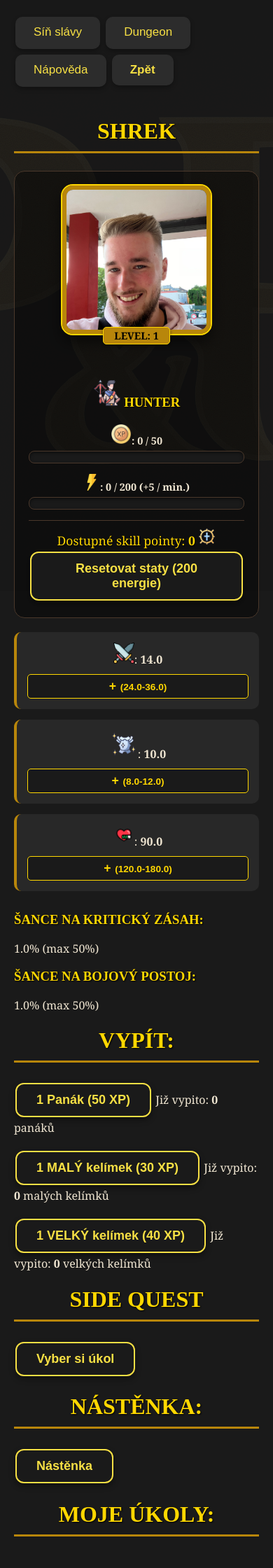
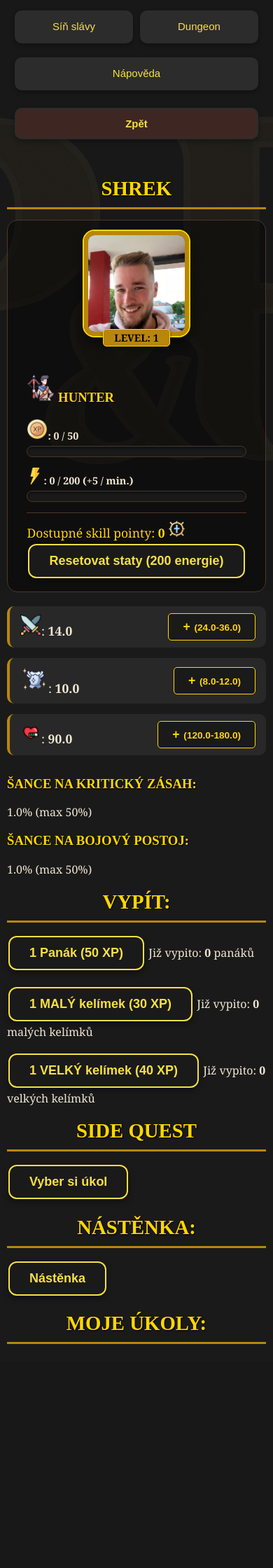
Before and after one commit to Tomas-Gallischek/PnP-Drinking-game, a Django app: page /player_info/2482/ in a window 390 px wide. Shown: the whole page at 70% size. After the commit the page ends 1920 px from the top, so only its background shows below. Run offline with Django 5.2, Linux system fonts and the light colour scheme; data comes from the database, SQL or seed files in the repository; both versions use the stored data as it was after the commit; data that the repository does not hold is empty.

Commit message:
přidaná responzivita

```diff
--- a/game/static/game/player_info.css
+++ b/game/static/game/player_info.css
@@ -169,111 +169,44 @@
     margin-right: 2px;
 }
 
-/* Responzivita pro menší obrazovky */
 @media (max-width: 768px) {
+    /* Hlavní sekce pod sebe */
     .player-main-section {
         flex-direction: column;
-        text-align: center;
+        gap: 20px;
+        padding: 15px; /* Menší padding */
     }
 
+    /* Profilovka menší na mobilu */
+    .player-avatar-container {
+        width: 150px;
+        height: 150px;
+    }
+
+    /* Mřížka statistik - na mobilu 3 vedle sebe je moc, dáme je pod sebe */
     .stats-grid {
-        grid-template-columns: 1fr;
+        display: flex;      /* Změna z gridu na flex pro lepší kontrolu */
+        flex-direction: column;
+        gap: 15px;
+    }
+
+    /* Karty statistik */
+    .stat-card {
+        flex-direction: row; /* Ikonka vlevo, tlačítko vpravo */
+        justify-content: space-between;
+        align-items: center;
+        padding: 10px 15px;
+    }
+
+    .stat-label {
+        font-size: 1.1rem;
+        margin-bottom: 0; /* Zrušení marginu, když jsou vedle sebe */
+        text-align: left;
+    }
+
+    .stat-button {
+        width: auto; /* Tlačítko nebude přes celou šířku, jen tak velké jak je třeba */
+        padding: 8px 20px; /* Větší pro dotyk */
+        margin-top: 0;
     }
 }
-
-/* --- KONTEJNER --- */
-.glejt {
-    display: flex;
-    justify-content: center;
-    align-items: center;
-    padding: 2rem 0;
-    animation: popIn 1s cubic-bezier(0.175, 0.885, 0.32, 1.275) forwards; /* Efektní přílet */
-}
-
-/* --- TLAČÍTKO GLEJTU --- */
-.decret-button {
-    position: relative; /* Důležité pro efekty uvnitř */
-    font-size: 1.5rem;
-    font-weight: bold;
-    text-transform: uppercase;
-    color: #3e2723; /* Tmavě hnědá (vypadá dobře na zlaté) */
-
-    /* Zlatý gradient */
-    background: linear-gradient(to bottom, #ffe082 0%, #f1c40f 50%, #b7950b 100%);
-
-    padding: 15px 40px;
-    border: 3px solid #fff; /* Bílý rámeček */
-    border-radius: 50px; /* Kulaté rohy */
-    cursor: pointer;
-    overflow: hidden; /* Aby odlesk nevyjížděl ven */
-    transition: transform 0.2s, box-shadow 0.2s;
-
-    /* Vnější záře (Svit) */
-    box-shadow:
-        0 0 20px rgba(241, 196, 15, 0.6),
-        inset 0 0 10px rgba(255, 255, 255, 0.5);
-
-    /* Animace pulzování */
-    animation: legendary-pulse 2s infinite ease-in-out;
-}
-
-/* Vnitřní text - zvýraznění */
-.decret-button b {
-    display: block;
-    font-size: 1.8rem;
-    color: #2c3e50;
-    text-shadow: 0px 1px 0px rgba(255,255,255,0.4);
-}
-
-/* --- EFEKT ODLESKU (PŘELET SVĚTLA) --- */
-.decret-button::after {
-    content: "";
-    position: absolute;
-    top: 0;
-    left: -100%;
-    width: 50%;
-    height: 100%;
-
-    /* Šikmý pruh světla */
-    background: linear-gradient(to right, rgba(255,255,255,0) 0%, rgba(255,255,255,0.8) 50%, rgba(255,255,255,0) 100%);
-    transform: skewX(-25deg);
-
-    /* Animace přeletu */
-    animation: shine-sweep 3s infinite;
-}
-
-/* --- INTERAKCE (HOVER) --- */
-.decret-button:hover {
-    transform: scale(1.1) translateY(-2px); /* Zvětšení a nadzvednutí */
-    box-shadow:
-        0 0 40px rgba(241, 196, 15, 0.9),
-        0 0 10px #fff;
-    background: linear-gradient(to bottom, #fff59d 0%, #fdd835 50%, #f9a825 100%);
-}
-
-.decret-button:active {
-    transform: scale(0.95);
-}
-
-/* --- DEFINICE ANIMACÍ --- */
-
-/* 1. Pulzování záře */
-@keyframes legendary-pulse {
-    0% { box-shadow: 0 0 15px rgba(241, 196, 15, 0.5); border-color: #fff; }
-    50% { box-shadow: 0 0 35px rgba(241, 196, 15, 1), 0 0 10px rgba(255,255,255,0.8); border-color: #ffe082; }
-    100% { box-shadow: 0 0 15px rgba(241, 196, 15, 0.5); border-color: #fff; }
-}
-
-/* 2. Přelet lesku */
-@keyframes shine-sweep {
-    0% { left: -100%; opacity: 0; }
-    20% { opacity: 1; }
-    50% { left: 200%; opacity: 0; } /* Rychlý přelet v první polovině času */
-    100% { left: 200%; opacity: 0; } /* Pauza do konce cyklu */
-}
-
-/* 3. Přílet tlačítka na scénu */
-@keyframes popIn {
-    0% { opacity: 0; transform: scale(0.5); }
-    100% { opacity: 1; transform: scale(1); }
-}
--- a/static/app.css
+++ b/static/app.css
@@ -225,3 +225,73 @@ a:visited {
     transition: all 0.3s ease;
     box-shadow: 0 3px 6px 0 rgba(0, 0, 0, 0.3); /* Jemný stín */
 }
+
+/* =========================================
+   RESPONZIVITA - PŘIDAT NA KONEC APP.CSS
+   ========================================= */
+
+/* 1. Univerzální pravidlo pro obrázky a elementy */
+* {
+    box-sizing: border-box; /* Zajistí, že padding neroztahuje šířku elementu */
+}
+
+img {
+    max-width: 100%; /* Obrázky nikdy nepřetečou šířku displeje */
+    height: auto;    /* Zachová poměr stran */
+}
+
+/* 2. Responzivní hlavička (Header) */
+header {
+    display: flex;
+    flex-wrap: wrap; /* Povolí zalamování tlačítek na další řádek */
+    justify-content: center;
+    gap: 10px; /* Mezera mezi tlačítky */
+    padding-bottom: 20px;
+}
+
+/* 3. Media Query pro mobily (typicky pod 600px) */
+@media (max-width: 600px) {
+
+    /* Zmenšení okrajů stránky */
+    body {
+        padding: 10px; /* Původně 20px, na mobilu stačí méně */
+    }
+
+    /* Úprava nadpisů, aby nebyly obří */
+    h1 {
+        font-size: 1.8rem;
+        margin-bottom: 15px;
+    }
+
+    h2 {
+        font-size: 1.3rem;
+        margin-top: 20px;
+    }
+
+    /* Texty na mobilu lépe čitelné */
+    p, li {
+        font-size: 16px; /* Mírně menší než 18px, ale stále čitelné */
+        text-align: justify; /* Volitelné: zarovnání do bloku */
+    }
+
+    /* Hlavička - tlačítka přes celou šířku nebo 2 vedle sebe */
+    .header-link {
+        flex: 1 1 45%; /* Tlačítka se roztáhnou, minimálně 45% šířky */
+        margin: 5px 0;
+        padding: 12px 10px; /* Větší plocha pro prst */
+        font-size: 15px;
+    }
+
+    /* Tlačítko Zpět může být menší nebo na vlastním řádku */
+    button[onclick="window.history.back()"] {
+        flex: 1 1 100%; /* Zpět přes celou šířku */
+        margin-top: 10px;
+        background-color: #3e2723; /* Tmavší pro odlišení (volitelné) */
+    }
+
+    /* Kontejner obsahu */
+    .container {
+        margin-top: 10px;
+        width: 100%;
+    }
+}
```
Also changed, not shown: db.sqlite3.
